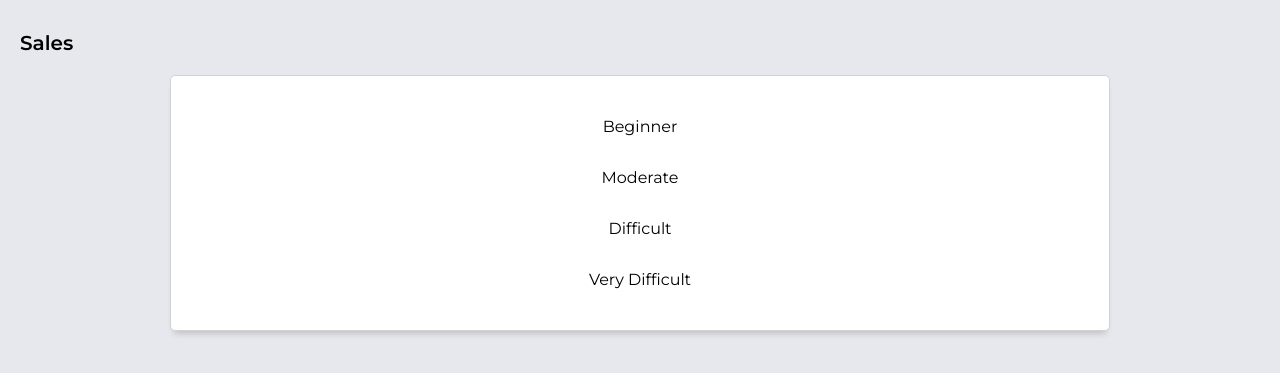
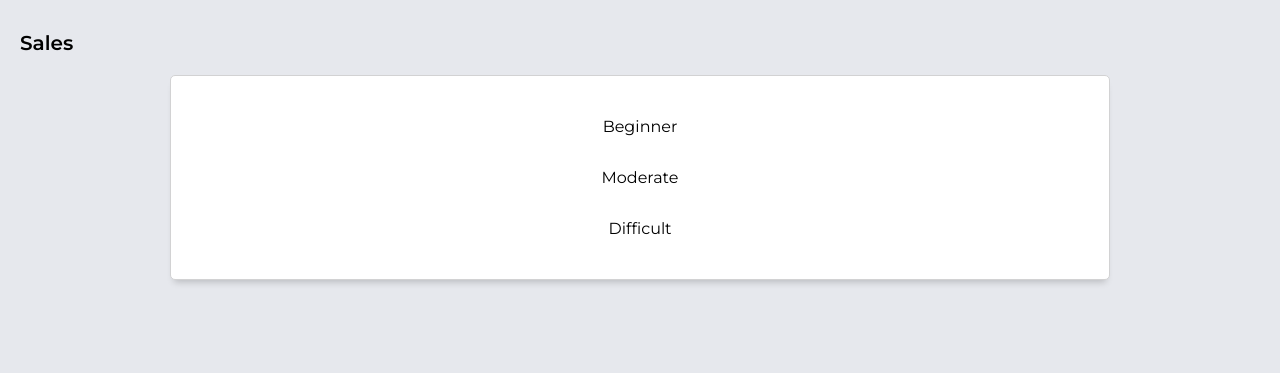
Before and after one commit to Khethelo-Web/Laxamentum, a plain HTML site: page sales.html in a window 1280 px wide. Shown: the part 109-482 px from the top of the page. Drawn offline with nearby package versions, Linux system fonts and the light colour scheme.

Commit message:
Update sales.html

```diff
--- a/sales.html
+++ b/sales.html
@@ -50,7 +50,6 @@
                 <a href="level.html" class="btnBeginner" id="button_style">Beginner</a>
                 <a href="level.html" class="btnModerate" id="button_style">Moderate</a>
                 <a href="level.html" class="btnDifficult" id="button_style">Difficult</a>
-                <a href="level.html" class="btnExtreme" id="button_style">Very Difficult</a>
               </div>
             </div>
           </div>
```
